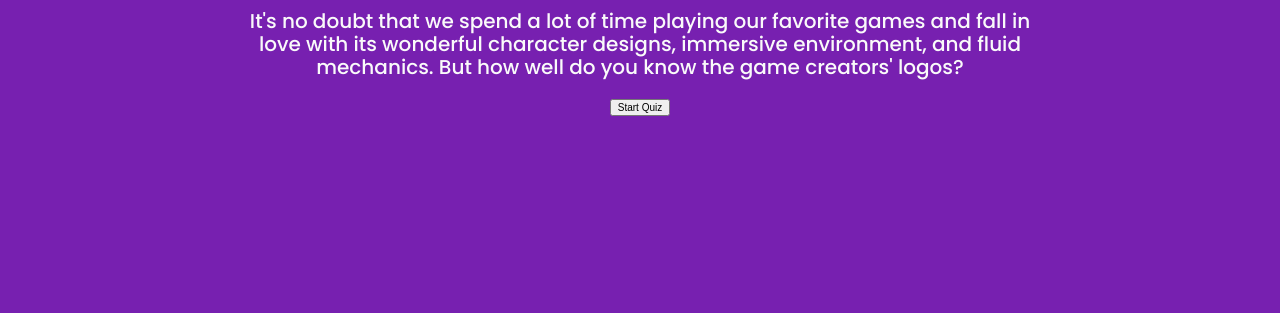
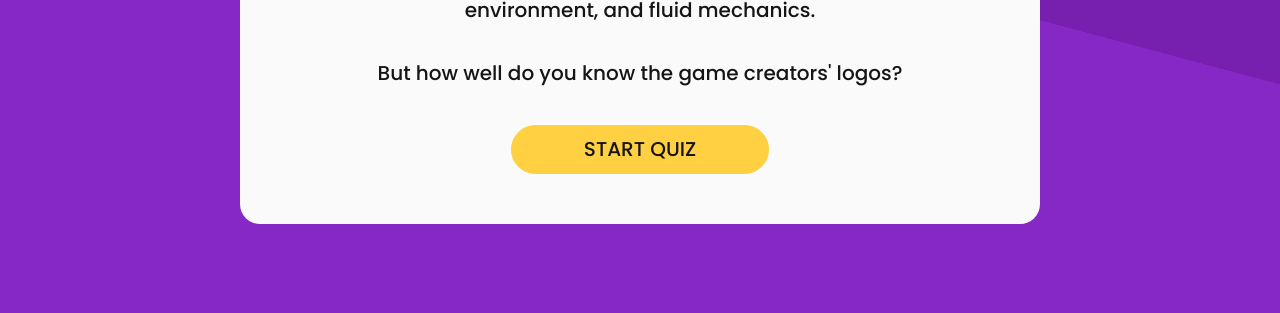
Before and after one commit to chxwcodes/gameStudioQuiz, a plain HTML site: page index.html in a window 1280 px wide. Shown: the part 487-800 px from the top of the page. Drawn offline with nearby package versions, Linux system fonts and the light colour scheme.

Commit message:
background stylings

```diff
--- a/index.html
+++ b/index.html
@@ -4,7 +4,7 @@
     <meta charset="UTF-8">
     <meta http-equiv="X-UA-Compatible" content="IE=edge">
     <meta name="viewport" content="width=device-width, initial-scale=1.0">
-    <title>Logo Guesser</title>
+    <title>LOGO QUIZ+</title>
 
     <link rel="preconnect" href="https://fonts.googleapis.com">
     <link rel="preconnect" href="https://fonts.gstatic.com" crossorigin>
@@ -27,7 +27,9 @@
                 </div>
 
                 <p>It's no doubt that we spend a lot of time playing our favorite games and fall in love with its wonderful
-                character designs, immersive environment, and fluid mechanics. But how well do you know the game creators' logos?</p>
+                character designs, immersive environment, and fluid mechanics.</p>
+
+                <p>But how well do you know the game creators' logos?</p>
 
                 <button class="quizStart">Start Quiz</button>
             </section>
--- a/styles/sass/partials/_baseStyles.scss
+++ b/styles/sass/partials/_baseStyles.scss
@@ -1,5 +1,5 @@
 body {
-    background-color: $purple;
+    background: linear-gradient(15deg, $lightPurple 50%, $purple 50%);
 }
 
 img {
@@ -31,3 +31,24 @@ main {
         margin: auto;
     }
 }
+
+button {
+    font-size: 2rem;
+    font-family: $bodyFont;
+    text-transform: uppercase;
+    border: none;
+    background-color: $yellow;
+    color: $black;
+    padding: 10px 70px;
+    margin-top: 20px;
+    border-radius: 50px;
+    border: 3px solid rgba($color: $yellow, $alpha: 1.0);
+    transition: 0.5s ease-in-out;
+
+    &:hover,
+    &:focus {
+        cursor: pointer;
+        color: $yellow;
+        background-color: transparent;
+    }
+}
--- a/styles/sass/partials/_sections.scss
+++ b/styles/sass/partials/_sections.scss
@@ -13,6 +13,10 @@ section {
     flex-direction: column;
     justify-content: center;
     align-items: center;
+    background-color: $white;
+    margin: auto;
+    border-radius: 20px;
+    padding: 50px;
 }
 
 // intro section
@@ -24,10 +28,8 @@ section {
 
     .imageContainer {
         width: 70%;
-        opacity: 0.75;
         position: absolute;
         top: 10%;
-        z-index: -10;
         transform: translatey(-100px);
         animation: float 6s ease-in-out infinite;
     }
--- a/styles/sass/partials/_typography.scss
+++ b/styles/sass/partials/_typography.scss
@@ -2,7 +2,7 @@ html {
     font-size: 62.5%;
     font-family: $bodyFont;
     text-align: center;
-    color: $white;
+    color: $black;
 }
 
 h1, h2 {
@@ -21,7 +21,6 @@ h1 {
 }
 
 h2 {
-    color: $black;
     font-size: 3.5rem;
 }
 
--- a/styles/sass/partials/_variables.scss
+++ b/styles/sass/partials/_variables.scss
@@ -1,5 +1,6 @@
 //color palette
 $purple: #7720B0;
+$lightPurple: #8628c5;
 $yellow: #ffd042;
 $white: #fafafa;
 $black: #151515;
```
Also changed, not shown: styles/styles.css.
